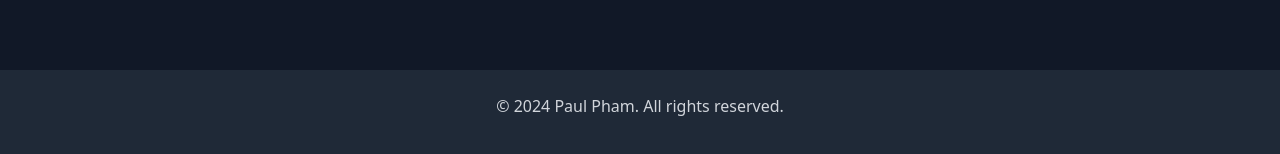
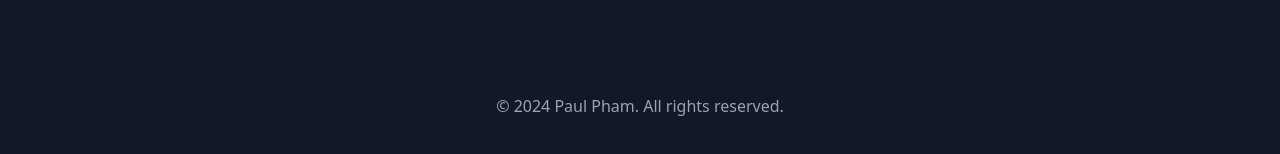
Before and after one commit to PaulP1406/Personal-portfolio, a React (Create React App) app in the folder client/: page /about in a window 1280 px wide. Shown: the part 734-888 px from the top of the page. Built offline with nearby package versions, Linux system fonts and the light colour scheme.

Commit message:
Added light mode for footer

```diff
--- a/client/src/Components/Footer.js
+++ b/client/src/Components/Footer.js
@@ -2,17 +2,17 @@ import React from 'react';
 
 const Footer = () => {
     return (
-        <footer className="bg-gray-800 text-gray-300 py-6">
+        <footer className="bg-gray-100 dark:bg-gray-900 text-gray-800 dark:text-gray-400 py-6">
             <div className="container mx-auto px-6 text-center">
                 <p className="mb-4">&copy; {new Date().getFullYear()} Paul Pham. All rights reserved.</p>
                 <div className="flex justify-center space-x-6">
-                    <a href="https://github.com/yourusername" target="_blank" rel="noopener noreferrer" className="hover:text-white transition">
+                    <a href="https://github.com/yourusername" target="_blank" rel="noopener noreferrer" className="hover:text-gray-600 dark:hover:text-gray-200 transition">
                         <i className="fab fa-github fa-2x"></i>
                     </a>
-                    <a href="https://linkedin.com/in/yourusername" target="_blank" rel="noopener noreferrer" className="hover:text-white transition">
+                    <a href="https://linkedin.com/in/yourusername" target="_blank" rel="noopener noreferrer" className="hover:text-gray-600 dark:hover:text-gray-200 transition">
                         <i className="fab fa-linkedin fa-2x"></i>
                     </a>
-                    <a href="https://twitter.com/yourusername" target="_blank" rel="noopener noreferrer" className="hover:text-white transition">
+                    <a href="https://twitter.com/yourusername" target="_blank" rel="noopener noreferrer" className="hover:text-gray-600 dark:hover:text-gray-200 transition">
                         <i className="fab fa-twitter fa-2x"></i>
                     </a>
                 </div>
```
